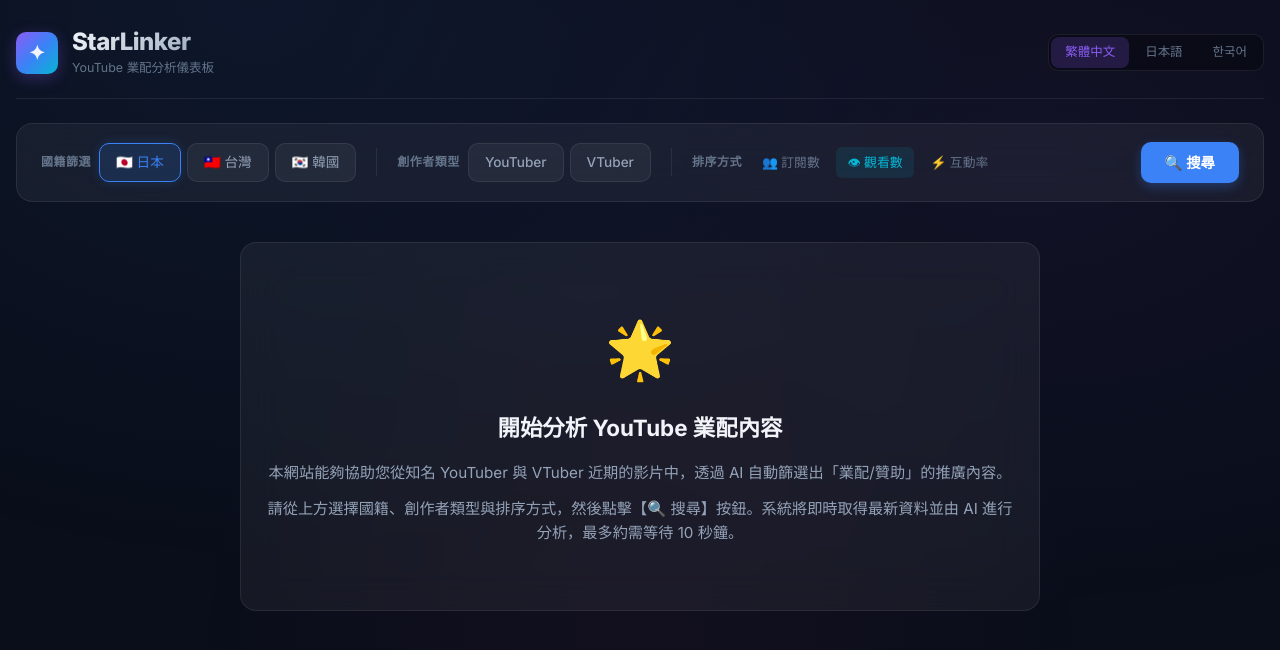
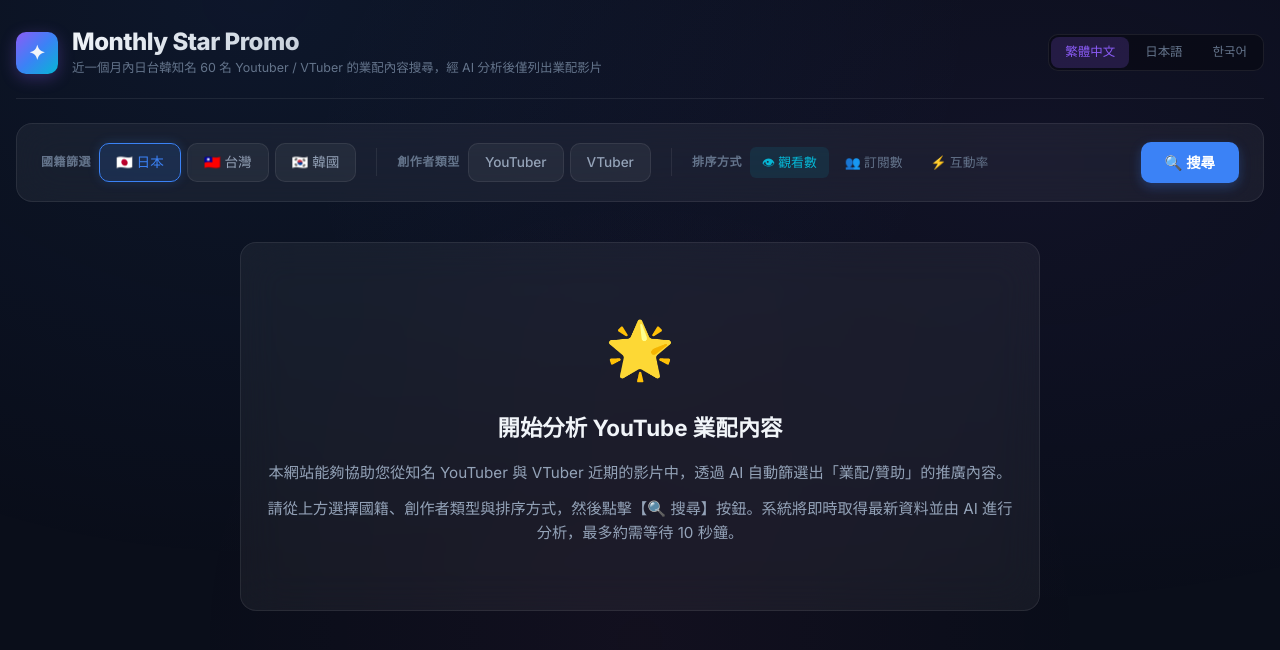
Before and after one commit to TSeki01/StarLinker, a React (Vite) app in the folder frontend/: page / in a window 1280 px wide. Shown: the top 650 px of the page. Built offline with nearby package versions, Linux system fonts and the light colour scheme.

Commit message:
feat: update site name, subtitle, sort order, and table headers

```diff
--- a/frontend/src/components/FilterBar.jsx
+++ b/frontend/src/components/FilterBar.jsx
@@ -12,8 +12,8 @@
 ];
 
 const SORTS = [
+    { code: 'views', key: 'sort_views', icon: '👁' },
     { code: 'subscribers', key: 'sort_subscribers', icon: '👥' },
-    { code: 'views', key: 'sort_views', icon: '👁' },
     { code: 'engagement', key: 'sort_engagement', icon: '⚡' },
 ];
 
--- a/frontend/src/components/RankingList.jsx
+++ b/frontend/src/components/RankingList.jsx
@@ -217,7 +217,7 @@
                     {results.length} results
                 </span>
                 <span style={{ fontSize: '0.68rem', color: 'var(--color-text-muted)' }}>
-                    StarLinker ✦ Sponsored Content Analytics
+                    Monthly Star Promo ✦ Sponsored Content Analytics
                 </span>
             </div>
         </div>
--- a/frontend/src/i18n/ja.json
+++ b/frontend/src/i18n/ja.json
@@ -1,6 +1,6 @@
 {
-    "app_title": "StarLinker",
-    "app_subtitle": "YouTube 案件分析ダッシュボード",
+    "app_title": "Monthly Star Promo",
+    "app_subtitle": "直近一か月内における日台韓の有名なVtuber Youtuber 60名の案件配信をYoutube検索し、AIで案件非案件を分析し、案件のみを一覧表示",
     "filter": {
         "nationality": "国籍フィルター",
         "type": "クリエイタータイプ",
@@ -16,7 +16,7 @@
         "search": "検索"
     },
     "table": {
-        "rank": "#",
+        "rank": "results",
         "channel": "チャンネル",
         "video_title": "動画タイトル",
         "views": "視聴数",
--- a/frontend/src/i18n/ko.json
+++ b/frontend/src/i18n/ko.json
@@ -1,6 +1,6 @@
 {
-    "app_title": "StarLinker",
-    "app_subtitle": "YouTube 협찬 분석 대시보드",
+    "app_title": "Monthly Star Promo",
+    "app_subtitle": "최근 1개월 내 한·일·대만 유명 유튜버/버튜버 60명의 협찬 콘텐츠를 검색하고, AI 분석 후 협찬 영상만 목록 표시",
     "filter": {
         "nationality": "국적 필터",
         "type": "크리에이터 유형",
@@ -16,7 +16,7 @@
         "search": "검색"
     },
     "table": {
-        "rank": "#",
+        "rank": "results",
         "channel": "채널",
         "video_title": "영상 제목",
         "views": "조회수",
--- a/frontend/src/i18n/zh-TW.json
+++ b/frontend/src/i18n/zh-TW.json
@@ -1,6 +1,6 @@
 {
-    "app_title": "StarLinker",
-    "app_subtitle": "YouTube 業配分析儀表板",
+    "app_title": "Monthly Star Promo",
+    "app_subtitle": "近一個月內日台韓知名 60 名 Youtuber / VTuber 的業配內容搜尋，經 AI 分析後僅列出業配影片",
     "filter": {
         "nationality": "國籍篩選",
         "type": "創作者類型",
@@ -16,7 +16,7 @@
         "search": "搜尋"
     },
     "table": {
-        "rank": "#",
+        "rank": "results",
         "channel": "頻道",
         "video_title": "影片標題",
         "views": "觀看數",
```
